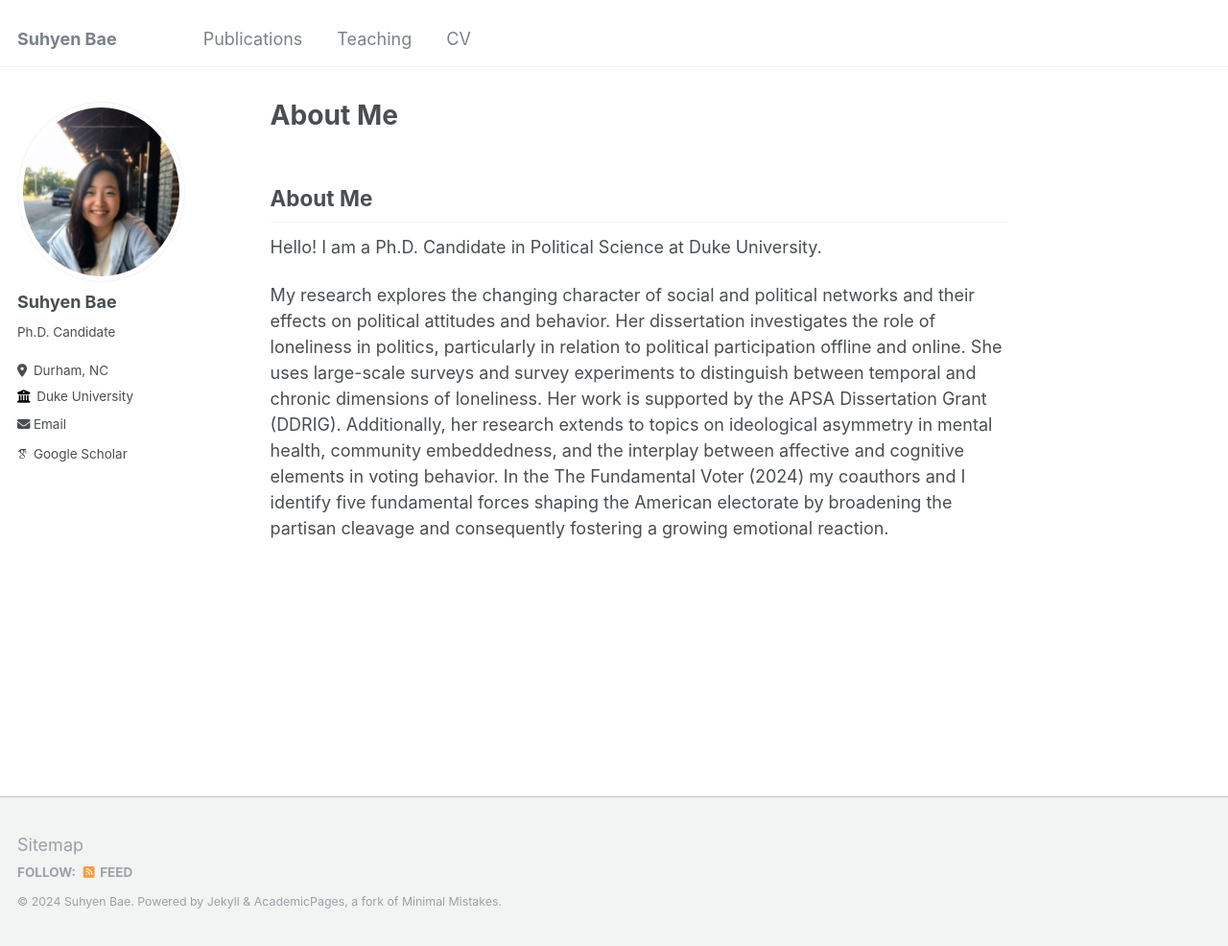
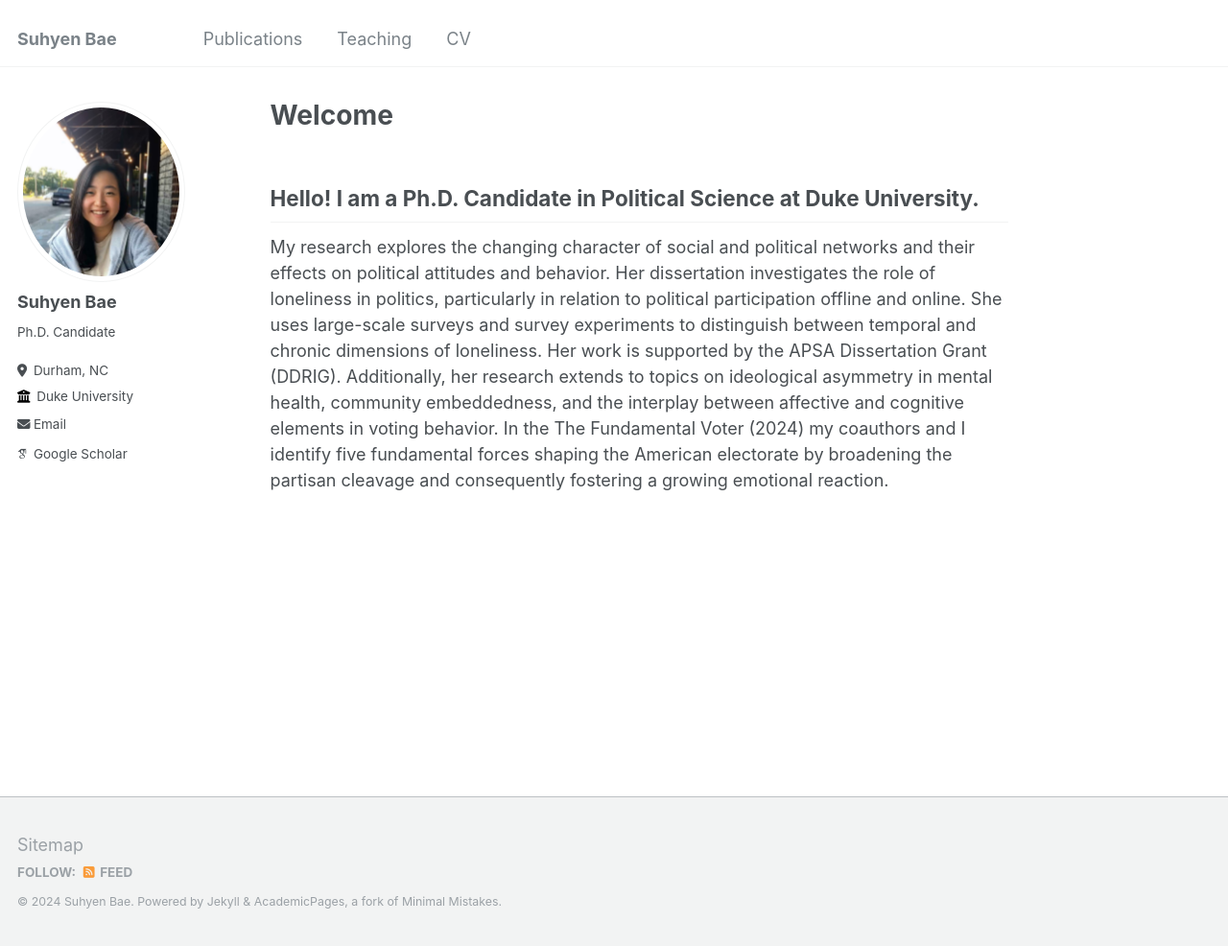
Before and after one commit to suhyenbae/suhyenbae.github.io, a Jekyll site: the page built from _pages/about.md, in a window 1280 px wide and 986 px high. Shown: the whole window at 96% size. Built offline with Jekyll 4.4.1, drawn with Linux system fonts in a browser that asks for light colours; some web fonts are replaced.

Commit message:
Update about.md

```diff
--- a/_pages/about.md
+++ b/_pages/about.md
@@ -1,15 +1,13 @@
 ---
 permalink: /
-title: "About Me"
+title: "Welcome"
 author_profile: true
 redirect_from:
   - /about/
   - /about.html
 ---
 
-About Me
+Hello! I am a Ph.D. Candidate in Political Science at Duke University.
 ------
 
-Hello! I am a Ph.D. Candidate in Political Science at Duke University.
-
 My research explores the changing character of social and political networks and their effects on political attitudes and behavior. Her dissertation investigates the role of loneliness in politics, particularly in relation to political participation offline and online. She uses large-scale surveys and survey experiments to distinguish between temporal and chronic dimensions of loneliness. Her work is supported by the APSA Dissertation Grant (DDRIG). Additionally, her research extends to topics on ideological asymmetry in mental health, community embeddedness, and the interplay between affective and cognitive elements in voting behavior. In the The Fundamental Voter (2024) my coauthors and I identify five fundamental forces shaping the American electorate by broadening the partisan cleavage and consequently fostering a growing emotional reaction.
```
